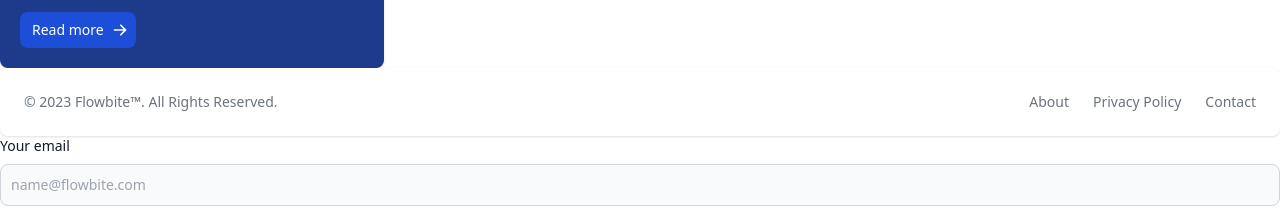
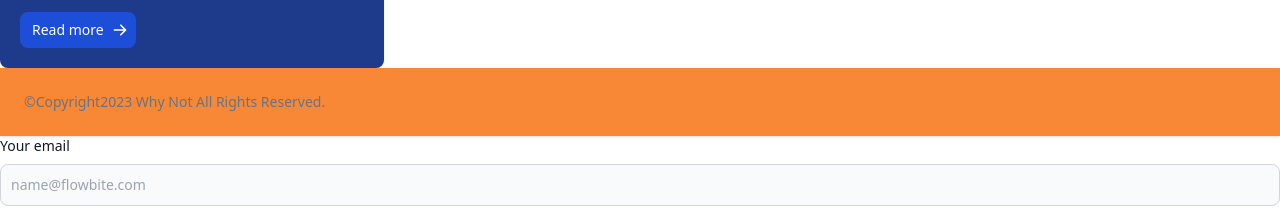
Before and after one commit to CarmenCruces/whyNot2023, a React (Create React App) app in the folder my-app/: page / in a window 1280 px wide. Shown: the part 236-444 px from the top of the page. Built offline with nearby package versions, Linux system fonts and the light colour scheme.

Commit message:
footer orange

```diff
--- a/my-app/src/Component/Footer.jsx
+++ b/my-app/src/Component/Footer.jsx
@@ -4,19 +4,10 @@ export const Footer = () => {
   return (
 
 
-<footer class="p-4 bg-white rounded-lg shadow md:flex md:items-center md:justify-between md:p-6 dark:bg-gray-800">
-    <span class="text-sm text-gray-500 sm:text-center dark:text-gray-400">© 2023 <a href="https://flowbite.com/" class="hover:underline">Flowbite™</a>. All Rights Reserved.
+<footer class="p-4 shadow md:flex md:items-center md:justify-between md:p-6 dark:bg-white-800">
+    <span class="text-sm text-gray-500 sm:text-center dark:text-gray-400">©Copyright2023<a href="https://flowbite.com/" class="hover:underline"></a> Why Not All Rights Reserved.
     </span>
-    <ul class="flex flex-wrap items-center mt-3 text-sm text-gray-500 dark:text-gray-400 sm:mt-0">
-        <li>
-            <a href="#" class="mr-4 hover:underline md:mr-6 ">About</a>
-        </li>
-        <li>
-            <a href="#" class="mr-4 hover:underline md:mr-6">Privacy Policy</a>
-        </li>
-        <li>
-            <a href="#" class="hover:underline">Contact</a>
-        </li>
+    <ul class="flex flex-wrap items-center mt-3 text-sm text-black-500 dark:text-gray-400 sm:mt-0">
     </ul>
 </footer>
   )
--- a/my-app/src/styles/home.css
+++ b/my-app/src/styles/home.css
@@ -1,3 +1,3 @@
-h1 {
-    color: red;
+footer{
+    background-color: #F98836;
 }
```
